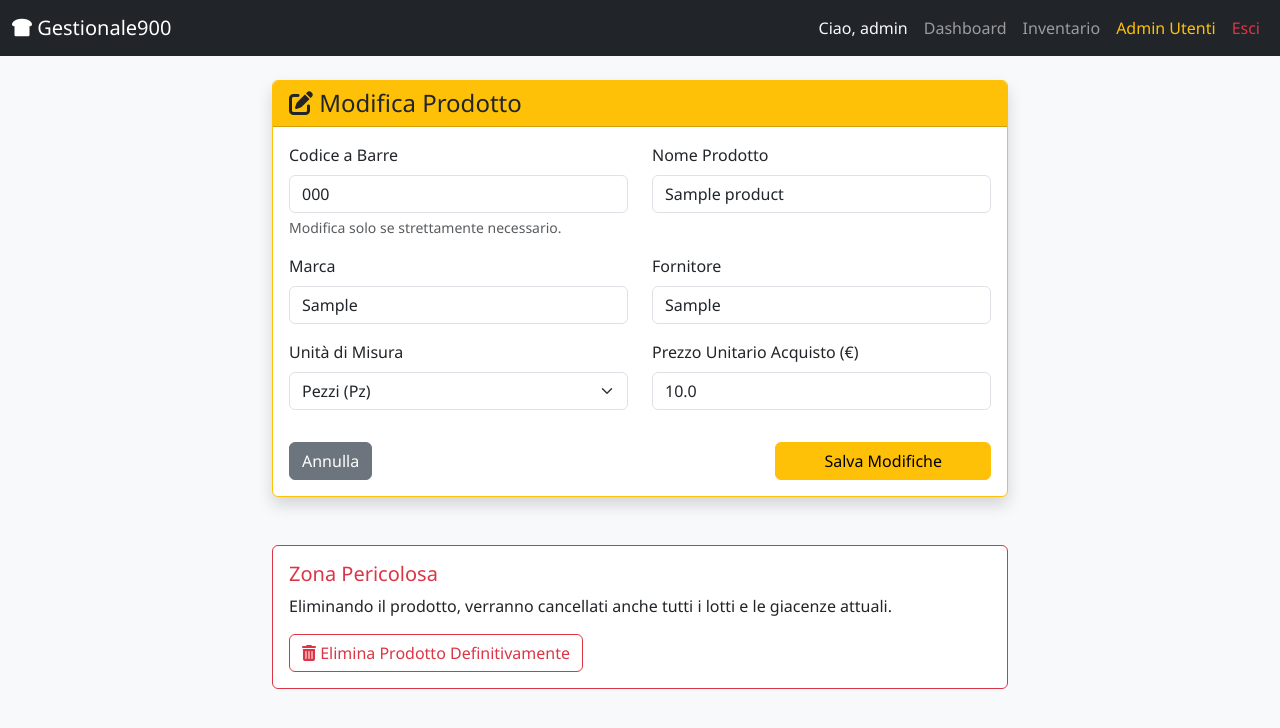
After one commit to Houdini9494/panificio_manager, a Flask app: page /product/1/edit in a window 1280 px wide. The commit adds this page. Shown: the top 728 px of the page. Run offline with Flask 3, Linux system fonts and the light colour scheme; a user stored in the database is signed in; tables that the repository leaves empty hold one stand-in row (values such as "Sample post").

Commit message:
Aggiunti commenti al codice e funzione di modifica

```diff
--- a/app.py
+++ b/app.py
@@ -2,161 +2,164 @@ import os
 import csv
 import io
 from datetime import datetime
-# Importiamo Flask e le sue estensioni necessarie
 from flask import Flask, render_template, request, redirect, url_for, flash, send_file
 from flask_sqlalchemy import SQLAlchemy
 from flask_login import LoginManager, UserMixin, login_user, login_required, logout_user, current_user
 from werkzeug.security import generate_password_hash, check_password_hash
 
 # --- CONFIGURAZIONE DELL'APPLICAZIONE ---
-# Inizializzazione l'app Flask
 app = Flask(__name__)
+app.config['SECRET_KEY'] = 'chiave_segreta_panificio_super_sicura_900'  # Chiave di sessione per Flask
+app.config['SQLALCHEMY_DATABASE_URI'] = 'sqlite:///panificio.db'       # DB SQLite locale
+app.config['SQLALCHEMY_TRACK_MODIFICATIONS'] = False                   # Evito warning inutili di SQLAlchemy
 
-# Chiave segreta per proteggere le sessioni e i cookie (fondamentale per la sicurezza)
-app.config['SECRET_KEY'] = 'chiave_segreta_panificio_super_sicura_900'
+db = SQLAlchemy(app)
 
-# Percorso del database SQLite (verrà creato nella cartella 'instance')
-app.config['SQLALCHEMY_DATABASE_URI'] = 'sqlite:///panificio.db'
-app.config['SQLALCHEMY_TRACK_MODIFICATIONS'] = False
-
-# Inizializzazione database e gestore dei login
-db = SQLAlchemy(app)
+# Configurazione di Flask-Login
 login_manager = LoginManager()
 login_manager.init_app(app)
-# Se un utente non loggato prova ad accedere, lo rimandiamo alla pagina 'login'
-login_manager.login_view = 'login'
+login_manager.login_view = 'login'  # Se non sono loggato, mi manda qui
 
-# --- MODELLI DEL DATABASE (LE TABELLE) ---
+# --- MODELLI DATABASE ---
 
-# Tabella UTENTI: gestisce chi può accedere all'app
 class User(UserMixin, db.Model):
+    # Modello utenti con ruoli (admin/user)
     id = db.Column(db.Integer, primary_key=True)
-    username = db.Column(db.String(100), unique=True, nullable=False) # Username univoco
-    password_hash = db.Column(db.String(200), nullable=False)         # Password criptata (non salviamo mai in chiaro)
-    role = db.Column(db.String(20), default='user')                   # Ruolo: 'admin' può fare tutto, 'user' solo caricare/scaricare
+    username = db.Column(db.String(100), unique=True, nullable=False)
+    password_hash = db.Column(db.String(200), nullable=False)
+    role = db.Column(db.String(20), default='user')  # Gestione permessi base
 
-# Tabella PRODOTTI: l'anagrafica generale (es. Farina, Lievito)
 class Product(db.Model):
+    # Modello dei prodotti
     id = db.Column(db.Integer, primary_key=True)
-    barcode = db.Column(db.String(50), unique=True, nullable=False)   # Codice a barre univoco
-    name = db.Column(db.String(100), nullable=False)                  # Nome prodotto
-    brand = db.Column(db.String(100))                                 # Marca
-    supplier = db.Column(db.String(100))                              # Fornitore
-    unit_measure = db.Column(db.String(20))                           # Unità (Kg, L, Pz)
-    unit_price = db.Column(db.Float, default=0.0)                     # Prezzo unitario
-    # Relazione: un prodotto può avere molti lotti (Batch)
-    batches = db.relationship('Batch', backref='product', lazy=True, cascade="all, delete-orphan")
+    barcode = db.Column(db.String(50), unique=True, nullable=False)    # Identificativo univoco
+    name = db.Column(db.String(100), nullable=False)
+    brand = db.Column(db.String(100))
+    supplier = db.Column(db.String(100))
+    unit_measure = db.Column(db.String(20))
+    unit_price = db.Column(db.Float, default=0.0)
 
-    # Proprietà calcolata: somma automatica di tutte le quantità dei lotti attivi
+    # Ogni prodotto può avere più lotti collegati
+    batches = db.relationship(
+        'Batch',
+        backref='product',
+        lazy=True,
+        cascade="all, delete-orphan"   # Se elimino prodotto → elimina anche lotti
+    )
+
     @property
     def total_quantity(self):
+        # Sommo tutte le quantità correnti dei lotti
         return sum(b.quantity_current for b in self.batches)
 
-# Tabella LOTTI (BATCH): gestisce gli arrivi di merce con date diverse
 class Batch(db.Model):
+    # Modello dei lotti
     id = db.Column(db.Integer, primary_key=True)
-    product_id = db.Column(db.Integer, db.ForeignKey('product.id'), nullable=False) # Collegamento al prodotto
-    quantity_initial = db.Column(db.Float, nullable=False)            # Quanto ne è arrivato all'inizio
-    quantity_current = db.Column(db.Float, nullable=False)            # Quanto ne rimane ora (cala quando scarichiamo)
-    entry_date = db.Column(db.DateTime, default=datetime.utcnow)      # Data di arrivo (automatica)
-    expiry_date = db.Column(db.Date, nullable=True)                   # Data di scadenza
-    created_by = db.Column(db.String(100))                            # Chi ha caricato questo lotto
+    product_id = db.Column(db.Integer, db.ForeignKey('product.id'), nullable=False)
+    quantity_initial = db.Column(db.Float, nullable=False)  # Quantità iniziale
+    quantity_current = db.Column(db.Float, nullable=False)  # Quantità attuale
+    entry_date = db.Column(db.DateTime, default=datetime.utcnow)  # Quando ho aggiunto il lotto
+    expiry_date = db.Column(db.Date, nullable=True)               # Scadenza (facoltativa)
+    created_by = db.Column(db.String(100))                        # Utente che ha caricato il lotto
 
-# Tabella LOG: storico di tutte le operazioni (chi ha fatto cosa)
 class Log(db.Model):
+    # Log delle operazioni (carico/scarico/creazione)
     id = db.Column(db.Integer, primary_key=True)
-    user_id = db.Column(db.String(100))    # Nome utente
+    user_id = db.Column(db.String(100))
     product_name = db.Column(db.String(100))
-    action = db.Column(db.String(10))      # Tipo azione: IN (Carico), OUT (Scarico), CREATE
-    quantity_change = db.Column(db.Float)  # Quantità movimentata
-    timestamp = db.Column(db.DateTime, default=datetime.utcnow) # Quando è successo
+    action = db.Column(db.String(10))          # CREATE, IN, OUT
+    quantity_change = db.Column(db.Float)
+    timestamp = db.Column(db.DateTime, default=datetime.utcnow)
 
-# --- GESTIONE UTENTI E AVVIO ---
+# --- FUNZIONI UTILI ---
 
-# Funzione che serve a Flask-Login per recuperare l'utente corrente
 @login_manager.user_loader
 def load_user(user_id):
+    # Funzione richiesta da Flask-Login per recuperare l’utente loggato
     return User.query.get(int(user_id))
 
-# Funzione eseguita all'avvio: crea il database e l'utente Admin se non esiste
 def create_admin():
+    # Mi assicuro che l'admin esista alla prima esecuzione
     with app.app_context():
-        db.create_all() # Crea le tabelle se non esistono
+        db.create_all()
         if not User.query.filter_by(username='admin').first():
-            # Creazione utente amministratore di default
             admin = User(username='admin', password_hash=generate_password_hash('admin123'), role='admin')
             db.session.add(admin)
             db.session.commit()
-            print("Utente Admin creato: user=admin, pass=admin123")
+            print("Utente Admin creato.")
 
-# --- ROTTE (LE PAGINE DEL SITO) ---
+# --- ROTTE PRINCIPALI ---
 
-# Rotta principale: reindirizza subito alla dashboard
 @app.route('/')
 @login_required
 def index():
+    # Reindirizzo subito alla dashboard
     return redirect(url_for('dashboard'))
 
-# Pagina di Login
 @app.route('/login', methods=['GET', 'POST'])
 def login():
+    # Login degli utenti
     if request.method == 'POST':
         username = request.form.get('username')
         password = request.form.get('password')
+
         user = User.query.filter_by(username=username).first()
-        # Verifica se utente esiste e password coincide
+
+        # Controllo credenziali
         if user and check_password_hash(user.password_hash, password):
             login_user(user)
             return redirect(url_for('dashboard'))
+
         flash('Credenziali non valide', 'danger')
+
     return render_template('login.html')
 
-# Logout: disconnette l'utente
 @app.route('/logout')
 @login_required
 def logout():
+    # Logout e distruzione sessione
     logout_user()
     return redirect(url_for('login'))
 
-# Dashboard: il menu principale con i pulsantoni
 @app.route('/dashboard')
 @login_required
 def dashboard():
+    # Vista principale con le azioni rapide
     return render_template('dashboard.html')
 
-# Inventario: lista di tutti i prodotti
 @app.route('/inventory')
 @login_required
 def inventory():
+    # Visualizzo tutti i prodotti
     products = Product.query.all()
     return render_template('inventory.html', products=products)
 
-# Pagina di Scansione: gestisce sia Carico ('in') che Scarico ('out')
 @app.route('/scan/<mode>')
 @login_required
 def scan_action(mode):
+    # Pagina che prepara lo scanner in modalità "in" o "out"
     return render_template('scan_action.html', mode=mode)
 
-# Gestore Scansione: riceve il codice letto e decide dove mandare l'utente
 @app.route('/handle_scan', methods=['GET'])
 @login_required
 def handle_scan():
-    code = request.args.get('code') # Codice letto
-    mode = request.args.get('mode') # Modalità (in/out)
+    # Gestisco il codice letto dallo scanner
+    code = request.args.get('code')
+    mode = request.args.get('mode')
 
     product = Product.query.filter_by(barcode=code).first()
 
+    # Modalità carico
     if mode == 'in':
-        # SE STIAMO CARICANDO:
         if product:
-            # Il prodotto esiste già -> andiamo ad aggiungere un lotto
+            # Se esiste, apro la pagina del prodotto
             return redirect(url_for('product_detail', id=product.id))
         else:
-            # Il prodotto è nuovo -> andiamo a crearlo
+            # Altrimenti lo creo
             return redirect(url_for('create_product', code=code))
 
+    # Modalità scarico
     elif mode == 'out':
-        # SE STIAMO SCARICANDO:
         if product:
             return redirect(url_for('product_detail', id=product.id))
         else:
@@ -165,23 +168,23 @@ def handle_scan():
 
     return redirect(url_for('dashboard'))
 
-# Creazione Nuovo Prodotto (Anagrafica)
 @app.route('/product/new', methods=['GET', 'POST'])
 @login_required
 def create_product():
+    # Creazione nuovo prodotto
     code = request.args.get('code', '')
+
     if request.method == 'POST':
-        # Salvataggio dati del form
         barcode = request.form.get('barcode')
         name = request.form.get('name')
 
-        # Controllo duplicati
+        # Evito codici duplicati
         existing = Product.query.filter_by(barcode=barcode).first()
         if existing:
             flash('Codice a barre già esistente!', 'danger')
             return redirect(url_for('inventory'))
 
-        # Creazione oggetto Prodotto
+        # Creo il prodotto
         new_prod = Product(
             barcode=barcode,
             name=name,
@@ -190,100 +193,173 @@ def create_product():
             unit_measure=request.form.get('unit_measure'),
             unit_price=float(request.form.get('unit_price', 0))
         )
+
         db.session.add(new_prod)
 
-        # Registrazione Log
+        # Log dell’operazione
         log = Log(user_id=current_user.username, product_name=name, action="CREATE", quantity_change=0)
         db.session.add(log)
 
         db.session.commit()
-        flash('Prodotto creato! Ora aggiungi il primo lotto.', 'success')
+
+        flash('Prodotto creato!', 'success')
         return redirect(url_for('product_detail', id=new_prod.id))
 
     return render_template('create_product.html', code=code)
 
-# Pagina Dettaglio Prodotto (dove si vedono i Lotti)
+# --- MODIFICA E CANCELLAZIONE PRODOTTI ---
+
+@app.route('/product/<int:id>/edit', methods=['GET', 'POST'])
+@login_required
+def edit_product(id):
+    # Solo admin possono modificare
+    if current_user.role != 'admin':
+        flash('Accesso negato: Solo gli amministratori possono modificare i prodotti.', 'danger')
+        return redirect(url_for('product_detail', id=id))
+
+    product = Product.query.get_or_404(id)
+
+    if request.method == 'POST':
+        new_barcode = request.form.get('barcode')
+
+        # Controllo codice duplicato
+        if new_barcode != product.barcode:
+            existing = Product.query.filter_by(barcode=new_barcode).first()
+            if existing:
+                flash('Errore: Questo codice a barre è già usato da un altro prodotto!', 'danger')
+                return render_template('edit_product.html', product=product)
+
+        # Aggiorno i campi base
+        product.barcode = new_barcode
+        product.name = request.form.get('name')
+        product.brand = request.form.get('brand')
+        product.supplier = request.form.get('supplier')
+        product.unit_measure = request.form.get('unit_measure')
+
+        # Controllo sicurezza sul prezzo
+        try:
+            product.unit_price = float(request.form.get('unit_price', 0))
+        except ValueError:
+            product.unit_price = 0.0
+
+        db.session.commit()
+
+        flash('Prodotto aggiornato con successo.', 'success')
+        return redirect(url_for('product_detail', id=product.id))
+
+    return render_template('edit_product.html', product=product)
+
+@app.route('/product/<int:id>/delete', methods=['POST'])
+@login_required
+def delete_product(id):
+    # Cancella prodotto + tutti i suoi lotti (grazie a cascade)
+    if current_user.role != 'admin':
+        flash('Accesso negato.', 'danger')
+        return redirect(url_for('inventory'))
+
+    product = Product.query.get_or_404(id)
+    nome_prodotto = product.name
+
+    db.session.delete(product)
+    db.session.commit()
+
+    flash(f'Prodotto "{nome_prodotto}" e tutti i suoi lotti sono stati eliminati.', 'success')
+    return redirect(url_for('inventory'))
+
+# --- DETTAGLIO PRODOTTO ---
+
 @app.route('/product/<int:id>', methods=['GET', 'POST'])
 @login_required
 def product_detail(id):
+    # Pagina per visualizzare un prodotto e i suoi lotti
     product = Product.query.get_or_404(id)
 
-    # Recupera i lotti attivi (quantità > 0), ordinati per scadenza (FIFO)
-    batches = Batch.query.filter_by(product_id=id).filter(Batch.quantity_current > 0).order_by(Batch.expiry_date.asc()).all()
+    # Mostro solo lotti con quantità > 0 e li ordino per scadenza
+    batches = Batch.query.filter_by(product_id=id)\
+        .filter(Batch.quantity_current > 0)\
+        .order_by(Batch.expiry_date.asc())\
+        .all()
 
     return render_template('product_detail.html', product=product, batches=batches)
 
-# Aggiunta di un Lotto (Carico Merce)
 @app.route('/add_batch/<int:product_id>', methods=['POST'])
 @login_required
 def add_batch(product_id):
+    # Aggiungo un lotto a un prodotto
     product = Product.query.get_or_404(product_id)
     qty = float(request.form.get('quantity'))
     expiry = request.form.get('expiry_date')
 
-    # Gestione data scadenza (se vuota diventa None)
+    # Valido la data di scadenza
     if expiry:
         expiry_date = datetime.strptime(expiry, '%Y-%m-%d').date()
     else:
         expiry_date = None
 
-    # Creazione Lotto
+    # Creo il lotto
     new_batch = Batch(
         product_id=product.id,
         quantity_initial=qty,
         quantity_current=qty,
         expiry_date=expiry_date,
-        created_by=current_user.username # Salviamo chi sta facendo l'operazione
+        created_by=current_user.username
     )
+
     db.session.add(new_batch)
 
-    # Log operazione
+    # Log caricamento
     log = Log(user_id=current_user.username, product_name=product.name, action="IN", quantity_change=qty)
     db.session.add(log)
 
     db.session.commit()
-    flash(f'Caricati {qty} {product.unit_measure} di {product.name}', 'success')
+
+    flash(f'Caricati {qty} {product.unit_measure}', 'success')
     return redirect(url_for('product_detail', id=product.id))
 
-# Utilizzo di un Lotto (Scarico Merce)
 @app.route('/use_batch/<int:batch_id>', methods=['POST'])
 @login_required
 def use_batch(batch_id):
+    # Scarico quantità da un lotto
     batch = Batch.query.get_or_404(batch_id)
+
     qty_to_use = float(request.form.get('quantity_use'))
 
-    # Controllo se c'è abbastanza merce
     if qty_to_use > batch.quantity_current:
-        flash('Quantità insufficiente nel lotto selezionato!', 'danger')
+        # Evito quantità negative
+        flash('Quantità insufficiente!', 'danger')
         return redirect(url_for('product_detail', id=batch.product_id))
 
-    # Aggiornamento quantità residua
     batch.quantity_current -= qty_to_use
 
-    # Log operazione
+    # Log scarico
     log = Log(user_id=current_user.username, product_name=batch.product.name, action="OUT", quantity_change=qty_to_use)
     db.session.add(log)
 
     db.session.commit()
-    flash('Scarico effettuato con successo.', 'success')
+
+    flash('Scarico effettuato.', 'success')
     return redirect(url_for('product_detail', id=batch.product_id))
 
-# Gestione Utenti (Solo per Admin)
+# --- GESTIONE UTENTI (SOLO ADMIN) ---
+
 @app.route('/admin/users', methods=['GET', 'POST'])
 @login_required
 def admin_users():
-    # Protezione: se non sei admin, vieni cacciato
+    # Solo gli admin possono gestire utenti
     if current_user.role != 'admin':
         flash('Accesso negato', 'danger')
         return redirect(url_for('dashboard'))
 
     if request.method == 'POST':
         action = request.form.get('action')
-        # Logica creazione utente
+
+        # Creazione nuovo utente
         if action == 'create':
             username = request.form.get('username')
             password = request.form.get('password')
             role = request.form.get('role')
+
+            # Controllo duplicati
             if User.query.filter_by(username=username).first():
                 flash('Username già in uso', 'danger')
             else:
@@ -291,7 +367,8 @@ def admin_users():
                 db.session.add(new_user)
                 db.session.commit()
                 flash('Utente creato', 'success')
-        # Logica eliminazione utente
+
+        # Eliminazione utente
         elif action == 'delete':
             user_id = request.form.get('user_id')
             User.query.filter_by(id=user_id).delete()
@@ -301,27 +378,28 @@ def admin_users():
     users = User.query.all()
     return render_template('admin_users.html', users=users)
 
-# Export Dati in CSV
+# --- ESPORTAZIONE CSV ---
+
 @app.route('/export_csv')
 @login_required
 def export_csv():
+    # Esporto inventario in CSV
     products = Product.query.all()
 
-    # Crea un file CSV in memoria (senza salvarlo su disco)
     output = io.StringIO()
     writer = csv.writer(output)
 
-    # Scrittura intestazioni
+    # Intestazione
     writer.writerow(['Codice', 'Prodotto', 'Marca', 'Fornitore', 'Giacenza Totale', 'Unita', 'Prezzo Unitario', 'Valore Totale'])
 
-    # Scrittura righe prodotti
+    # Righe dei prodotti
     for p in products:
         valore = p.total_quantity * p.unit_price
         writer.writerow([p.barcode, p.name, p.brand, p.supplier, p.total_quantity, p.unit_measure, p.unit_price, valore])
 
     output.seek(0)
 
-    # Invio file al browser per il download
+    # Restituisco file CSV come download
     return send_file(
         io.BytesIO(output.getvalue().encode('utf-8')),
         mimetype='text/csv',
@@ -329,10 +407,7 @@ def export_csv():
         download_name=f'inventario_{datetime.now().strftime("%Y%m%d")}.csv'
     )
 
-# --- AVVIO APP ---
+# --- AVVIO DELL'APPLICAZIONE ---
 if __name__ == '__main__':
-    create_admin() # Assicura che l'admin esista
-    # Avvio del server
-    # host='0.0.0.0' rende il sito visibile nella rete locale
-    # ssl_context='adhoc' genera l'HTTPS per far funzionare la fotocamera
-    app.run(host='0.0.0.0', port=8000, debug=True, ssl_context='adhoc')
+    create_admin()  # Mi assicuro che l'admin esista
+    app.run(host='0.0.0.0', port=8000, debug=True, ssl_context='adhoc')  # HTTPS auto-generato
--- /dev/null
+++ b/templates/edit_product.html
@@ -0,0 +1,69 @@
+{% extends "base.html" %}
+{% block content %}
+<div class="row justify-content-center">
+    <div class="col-md-8">
+        <div class="card shadow border-warning">
+            <div class="card-header bg-warning text-dark">
+                <h4 class="mb-0"><i class="fas fa-edit"></i> Modifica Prodotto</h4>
+            </div>
+            <div class="card-body">
+                <form method="POST">
+                    <div class="row">
+                        <div class="col-md-6 mb-3">
+                            <label class="form-label">Codice a Barre</label>
+                            <input type="text" name="barcode" class="form-control" value="{{ product.barcode }}" required>
+                            <div class="form-text text-muted">Modifica solo se strettamente necessario.</div>
+                        </div>
+                        <div class="col-md-6 mb-3">
+                            <label class="form-label">Nome Prodotto</label>
+                            <input type="text" name="name" class="form-control" value="{{ product.name }}" required>
+                        </div>
+                    </div>
+                    <div class="row">
+                        <div class="col-md-6 mb-3">
+                            <label class="form-label">Marca</label>
+                            <input type="text" name="brand" class="form-control" value="{{ product.brand }}">
+                        </div>
+                        <div class="col-md-6 mb-3">
+                            <label class="form-label">Fornitore</label>
+                            <input type="text" name="supplier" class="form-control" value="{{ product.supplier }}">
+                        </div>
+                    </div>
+                    <div class="row">
+                        <div class="col-md-6 mb-3">
+                            <label class="form-label">Unità di Misura</label>
+                            <select name="unit_measure" class="form-select">
+                                <option value="Pz" {% if product.unit_measure == 'Pz' %}selected{% endif %}>Pezzi (Pz)</option>
+                                <option value="Kg" {% if product.unit_measure == 'Kg' %}selected{% endif %}>Chilogrammi (Kg)</option>
+                                <option value="Lt" {% if product.unit_measure == 'Lt' %}selected{% endif %}>Litri (Lt)</option>
+                            </select>
+                        </div>
+                        <div class="col-md-6 mb-3">
+                            <label class="form-label">Prezzo Unitario Acquisto (€)</label>
+                            <input type="number" step="0.01" name="unit_price" class="form-control" value="{{ product.unit_price }}">
+                        </div>
+                    </div>
+
+                    <div class="d-flex justify-content-between mt-3">
+                        <a href="{{ url_for('product_detail', id=product.id) }}" class="btn btn-secondary">Annulla</a>
+                        <button type="submit" class="btn btn-warning px-5">Salva Modifiche</button>
+                    </div>
+                </form>
+            </div>
+        </div>
+
+        <!-- Zona Pericolosa: Cancellazione -->
+        <div class="card mt-5 border-danger">
+            <div class="card-body">
+                <h5 class="text-danger">Zona Pericolosa</h5>
+                <p>Eliminando il prodotto, verranno cancellati anche tutti i lotti e le giacenze attuali.</p>
+                <form action="{{ url_for('delete_product', id=product.id) }}" method="POST" onsubmit="return confirm('ATTENZIONE: Sei sicuro di voler ELIMINARE definitivamente questo prodotto e tutto il suo inventario? L\'azione è irreversibile.');">
+                    <button type="submit" class="btn btn-outline-danger">
+                        <i class="fas fa-trash-alt"></i> Elimina Prodotto Definitivamente
+                    </button>
+                </form>
+            </div>
+        </div>
+    </div>
+</div>
+{% endblock %}
--- a/templates/inventory.html
+++ b/templates/inventory.html
@@ -36,7 +36,11 @@
                         </td>
                         <td>€ {{ "%.2f"|format(product.unit_price) }}</td>
                         <td>
-                            <a href="{{ url_for('product_detail', id=product.id) }}" class="btn btn-sm btn-outline-primary">Dettagli & Lotti</a>
+                            <a href="{{ url_for('product_detail', id=product.id) }}" class="btn btn-sm btn-outline-primary" title="Dettagli"><i class="fas fa-eye"></i></a>
+
+                            {% if current_user.role == 'admin' %}
+                            <a href="{{ url_for('edit_product', id=product.id) }}" class="btn btn-sm btn-outline-warning" title="Modifica"><i class="fas fa-edit"></i></a>
+                            {% endif %}
                         </td>
                     </tr>
                     {% else %}
```
Also changed, not shown: templates/product_detail.html (+20 -3 lines).
